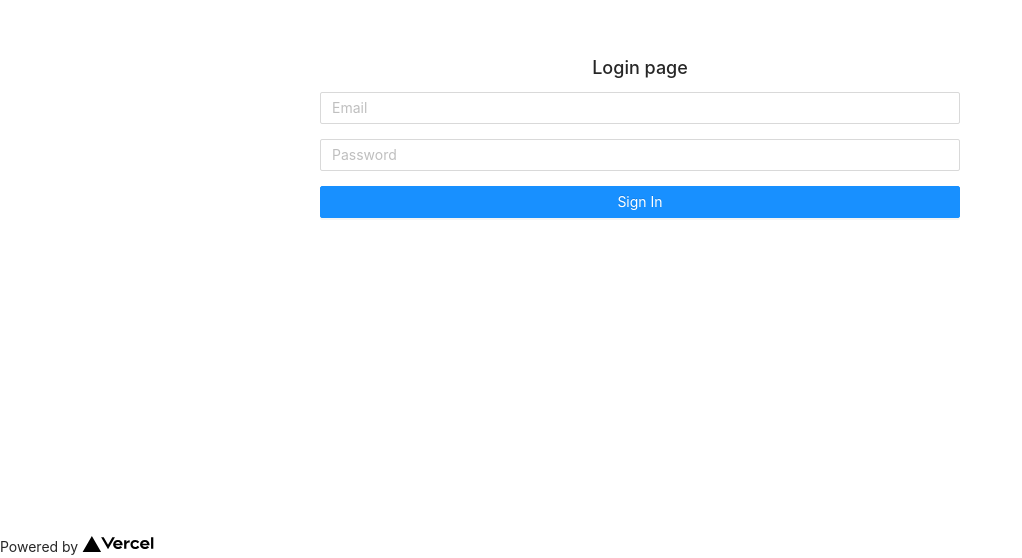
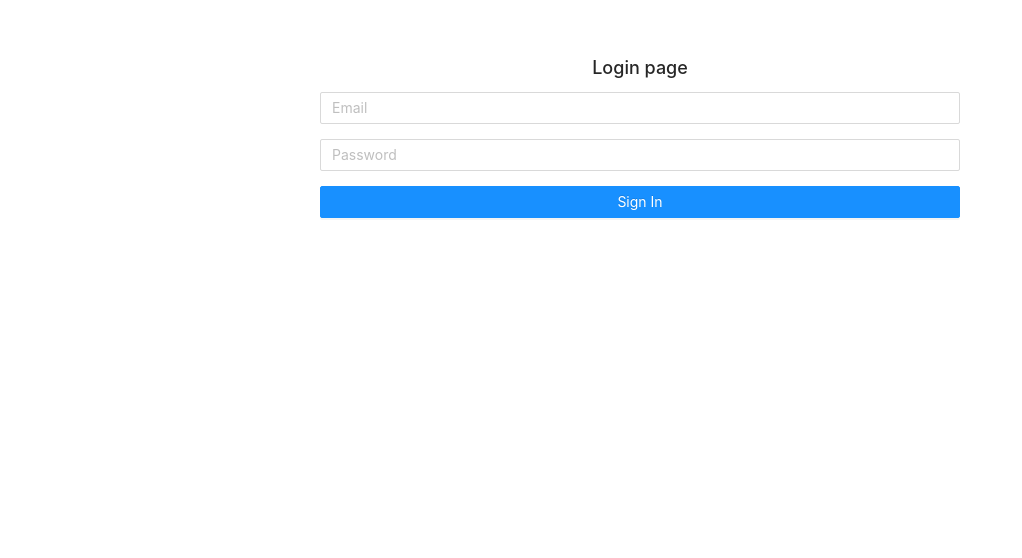
Before and after one commit to Umrzoq-developer/next_silkroad_app, a Next.js app: page / in a window 1280 px wide. Shown: the part 264-822 px from the top of the page, without its empty margins (0-1022 px from the left). After the commit the page ends 800 px from the top, so only its background shows below. Built offline with nearby package versions, Linux system fonts and the light colour scheme.

Commit message:
fix: error static page

```diff
--- a/pages/dashboard.tsx
+++ b/pages/dashboard.tsx
@@ -9,7 +9,6 @@
       <Head>
         <title>Login Page</title>
         <meta name="description" content="Generated by create next app" />
-        <link rel="icon" href="/favicon.ico" />
       </Head>
 
       <main>
--- a/pages/index.tsx
+++ b/pages/index.tsx
@@ -1,6 +1,5 @@
 import type { NextPage } from "next";
 import Head from "next/head";
-import Image from "next/image";
 
 import MainForm from "../src/v_components/login_components/MainForm";
 import styles from "styles/login.module.scss";
@@ -11,26 +10,12 @@
       <Head>
         <title>Login Page</title>
         <meta name="description" content="Generated by create next app" />
-        <link rel="icon" href="/favicon.ico" />
       </Head>
 
       <main className={styles.login__page}>
         <h2>Login page</h2>
         <MainForm />
       </main>
-
-      <footer className={styles.footer}>
-        <a
-          href="https://vercel.com?utm_source=create-next-app&utm_medium=default-template&utm_campaign=create-next-app"
-          target="_blank"
-          rel="noopener noreferrer"
-        >
-          Powered by{" "}
-          <span className={styles.logo}>
-            <Image src="/vercel.svg" alt="Vercel Logo" width={72} height={16} />
-          </span>
-        </a>
-      </footer>
     </div>
   );
 };
--- a/pages/profile.tsx
+++ b/pages/profile.tsx
@@ -11,7 +11,6 @@
       <Head>
         <title>Math0 Page</title>
         <meta name="description" content="Generated by create next app" />
-        <link rel="icon" href="/favicon.ico" />
       </Head>
 
       <main>
```
